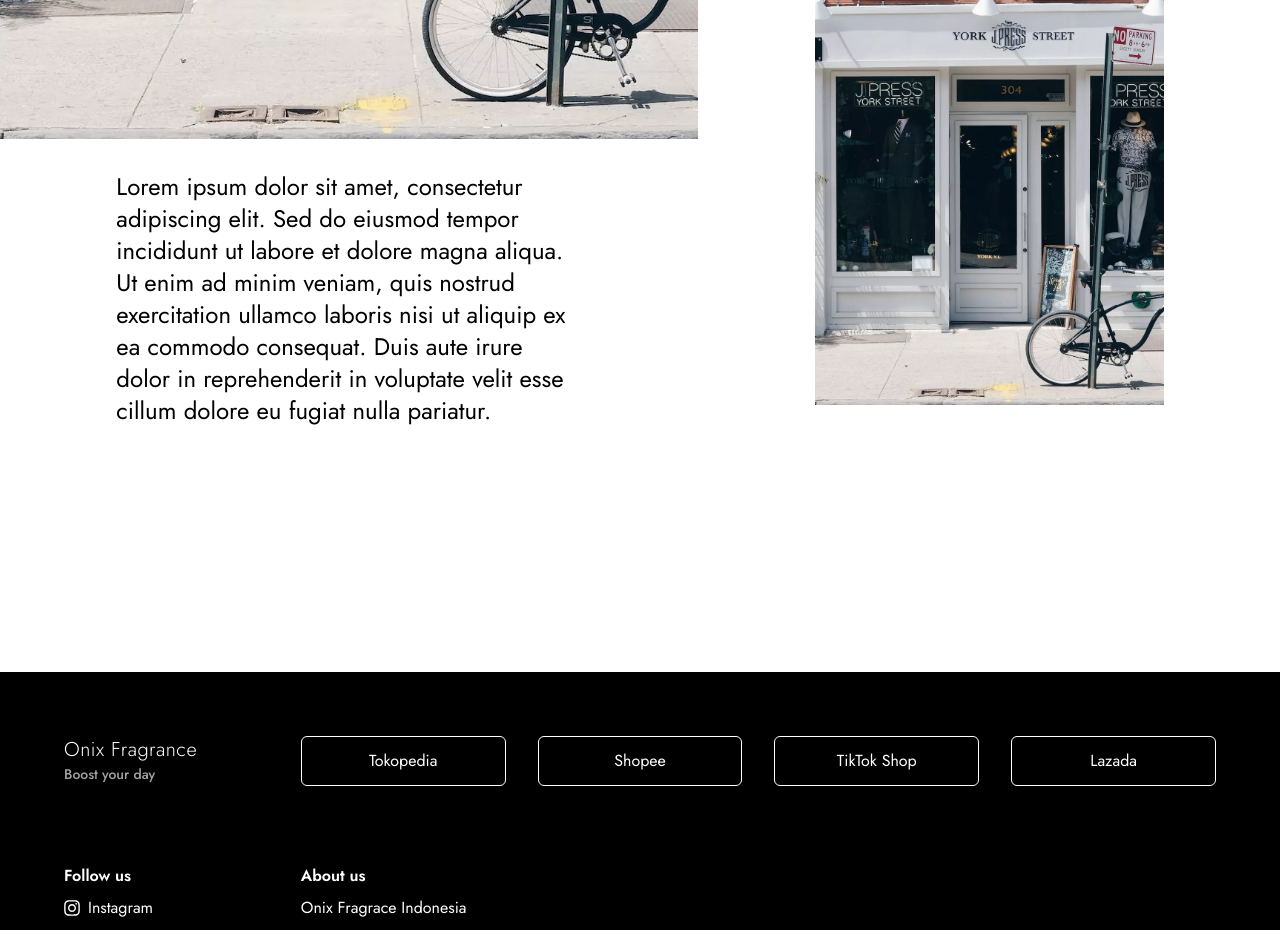
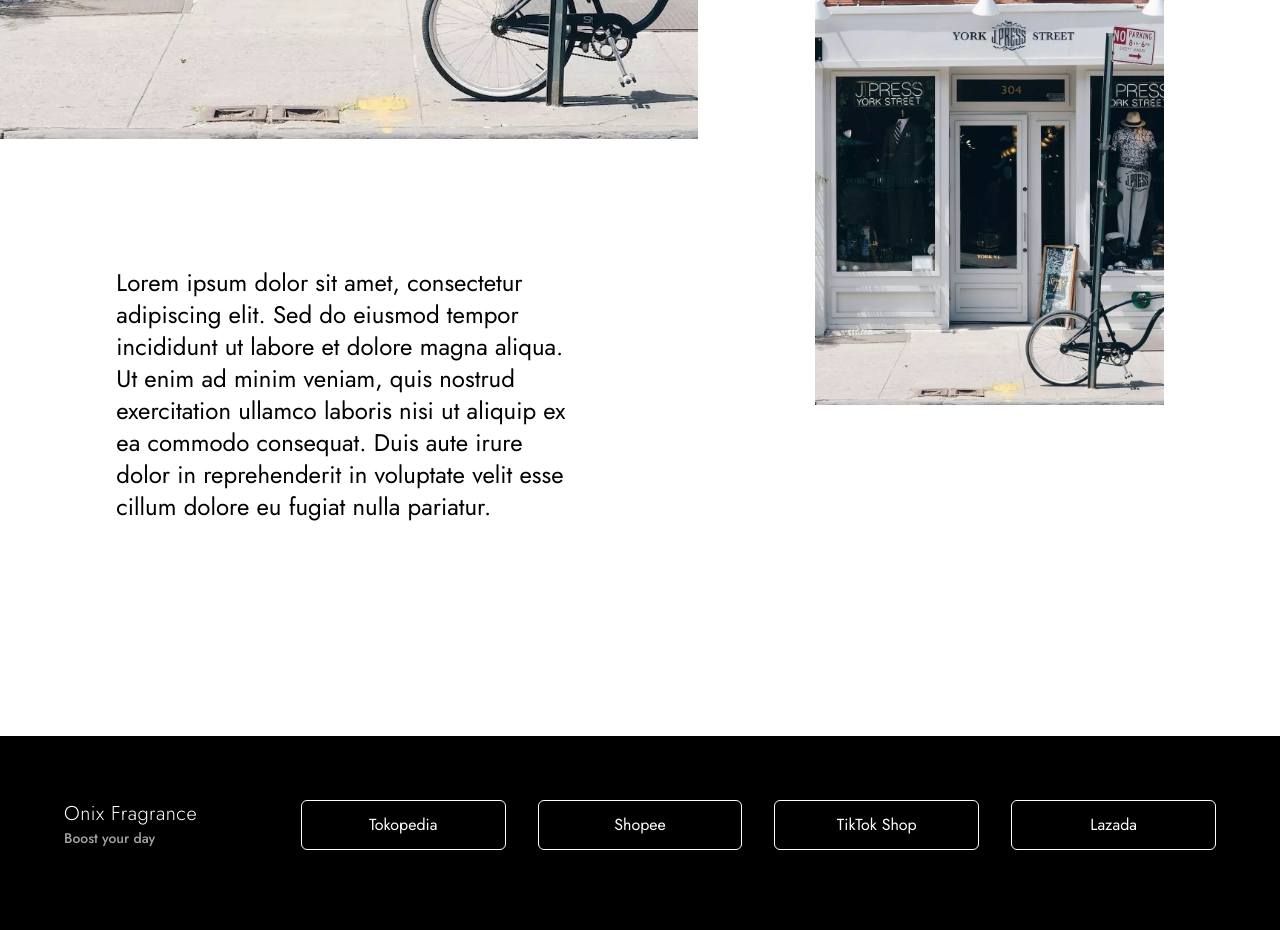
Before and after one commit to gthnmp/onix-old, a Next.js app: page /about in a window 1280 px wide. Shown: the part 4560-5490 px from the top of the page. Built offline with nearby package versions, Linux system fonts and the light colour scheme.

Commit message:
little padding adjustments

```diff
--- a/app/about/page.tsx
+++ b/app/about/page.tsx
@@ -15,7 +15,7 @@ export const metadata: Metadata = {
 
 export default async function Page () {
   return(
-    <div className="w-screen min-h-screen bg-white flex flex-col gap-32">
+    <div className="w-screen min-h-screen bg-white flex flex-col gap-32 pb-16">
       <header className="w-full h-max flex">
         <div className="w-3/5 bg-black h-screen">
           <Image src={HeroImageStore} alt="Photography of Onix Official Store" className="w-full h-full object-cover" />
@@ -62,7 +62,7 @@ export default async function Page () {
             <Image src={HeroImageStore} alt="Store" className="w-full h-full object-cover" />
           </div>
 
-          <div className="col-start-2 col-end-6 row-start-5 row-span-1 w-full h-full pt-8">
+          <div className="col-start-2 col-end-6 row-start-5 row-span-1 w-full h-full pt-32">
             <p className="text-2xl">
               Lorem ipsum dolor sit amet, consectetur adipiscing elit. Sed do eiusmod tempor incididunt ut labore et dolore magna aliqua. Ut enim ad minim veniam, quis nostrud exercitation ullamco laboris nisi ut aliquip ex ea commodo consequat. Duis aute irure dolor in reprehenderit in voluptate velit esse cillum dolore eu fugiat nulla pariatur.
             </p>
```
